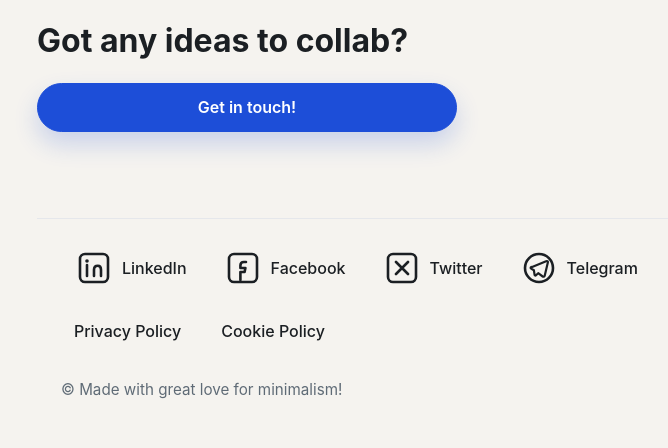
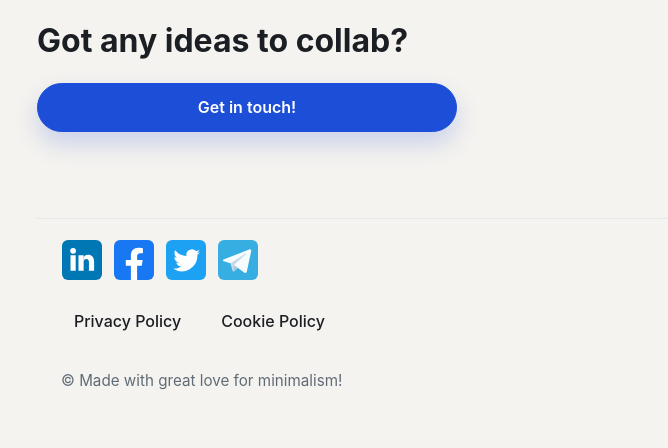
Before and after one commit to parasochka/parasochka.com, a PHP site: page / in a window 1280 px wide. Shown: the part 658-1106 px from the top of the page, without its empty margins (113-781 px from the left). After the commit the page ends 1048 px from the top, so only its background shows below. Run offline with PHP 8.4, Linux system fonts and the light colour scheme.

Commit message:
Update social footer buttons to icon-only across all pages

```diff
--- a/assets/style.css
+++ b/assets/style.css
@@ -195,15 +195,11 @@ main{padding:24px 0}
   display:inline-flex;
   align-items:center;
   justify-content:center;
-  gap:8px;
-  padding:8px 12px;
-  border-radius:999px;
+  border-radius:10px;
   border:1px solid transparent;
-  color:var(--ink);
-  font-weight:500;
-  white-space:nowrap;
+  line-height:0;
 }
-.social-links a:hover{background:var(--accent-soft);color:var(--accent)}
+.social-links a:hover{background:var(--accent-soft);border-color:var(--accent-soft)}
 .social-icon{width:40px;height:40px;display:block;flex:0 0 auto}
 .map-embed{margin-top:16px}
 .content-image img{max-width:100%;height:auto;border-radius:16px}
--- a/index.html
+++ b/index.html
@@ -77,10 +77,10 @@
 <footer class="site-footer">
   <div class="container">
     <ul class="social-links">
-      <li><a href="https://www.linkedin.com/in/parasochka/" target="_blank" rel="noreferrer noopener nofollow"><svg class="social-icon" viewBox="0 0 40 40" aria-hidden="true" focusable="false"><rect x="6" y="6" width="28" height="28" rx="5" ry="5" fill="none" stroke="currentColor" stroke-width="2.6"></rect><line x1="13" y1="17" x2="13" y2="28" stroke="currentColor" stroke-width="2.6" stroke-linecap="round"></line><circle cx="13" cy="13" r="1.8" fill="currentColor"></circle><path d="M20 28v-6.2c0-2.6 1.8-4 3.8-4s3.2 1.3 3.2 4V28" fill="none" stroke="currentColor" stroke-width="2.6" stroke-linecap="round" stroke-linejoin="round"></path></svg><span>LinkedIn</span></a></li>
-      <li><a href="https://www.facebook.com/parasochka" target="_blank" rel="noreferrer noopener nofollow"><svg class="social-icon" viewBox="0 0 40 40" aria-hidden="true" focusable="false"><rect x="6" y="6" width="28" height="28" rx="5" ry="5" fill="none" stroke="currentColor" stroke-width="2.6"></rect><path d="M23 14h-2.2c-2.1 0-3.4 1.3-3.4 3.5V20h5l-.8 4h-4.2v8" fill="none" stroke="currentColor" stroke-width="2.6" stroke-linecap="round" stroke-linejoin="round"></path></svg><span>Facebook</span></a></li>
-      <li><a href="https://twitter.com/parasochkaartem" target="_blank" rel="noreferrer noopener nofollow"><svg class="social-icon" viewBox="0 0 40 40" aria-hidden="true" focusable="false"><rect x="6" y="6" width="28" height="28" rx="5" ry="5" fill="none" stroke="currentColor" stroke-width="2.6"></rect><path d="M14 14l12 12M26 14L14 26" fill="none" stroke="currentColor" stroke-width="2.6" stroke-linecap="round"></path></svg><span>Twitter</span></a></li>
-      <li><a href="https://t.me/aparasochka" target="_blank" rel="noreferrer noopener nofollow"><svg class="social-icon" viewBox="0 0 40 40" aria-hidden="true" focusable="false"><rect x="6" y="6" width="28" height="28" rx="14" ry="14" fill="none" stroke="currentColor" stroke-width="2.6"></rect><path d="M12.5 19.2l15.2-6.1c.7-.3 1.4.4 1.2 1.2l-3.2 13.5c-.2.9-1.3 1.2-2 .7l-4.5-3.3-2.2 2.1c-.5.5-1.3.2-1.4-.5l-.7-4.5-2.8-1.7c-.7-.4-.6-1.4.1-1.7z" fill="none" stroke="currentColor" stroke-width="2.2" stroke-linecap="round" stroke-linejoin="round"></path></svg><span>Telegram</span></a></li>
+      <li><a href="https://www.linkedin.com/in/parasochka/" aria-label="LinkedIn" target="_blank" rel="noreferrer noopener nofollow"><svg class="social-icon" xmlns="http://www.w3.org/2000/svg" viewBox="0 0 512 512" role="img" aria-hidden="true" focusable="false" fill="#ffffff"><rect width="512" height="512" rx="15%" fill="#0077b5"></rect><circle cx="142" cy="138" r="37"></circle><path stroke="#ffffff" stroke-width="66" d="M244 194v198M142 194v198"></path><path d="M276 282c0-20 13-40 36-40 24 0 33 18 33 45v105h66V279c0-61-32-89-76-89-34 0-51 19-59 32"></path></svg></a></li>
+      <li><a href="https://www.facebook.com/parasochka" aria-label="Facebook" target="_blank" rel="noreferrer noopener nofollow"><svg class="social-icon" xmlns="http://www.w3.org/2000/svg" viewBox="0 0 512 512" role="img" aria-hidden="true" focusable="false"><rect width="512" height="512" rx="15%" fill="#1877f2"></rect><path d="M355.6 330l11.4-74h-71v-48c0-20.2 9.9-40 41.7-40H370v-63s-29.3-5-57.3-5c-58.5 0-96.7 35.4-96.7 99.6V256h-65v74h65v182h80V330h59.6z" fill="#ffffff"></path></svg></a></li>
+      <li><a href="https://twitter.com/parasochkaartem" aria-label="Twitter" target="_blank" rel="noreferrer noopener nofollow"><svg class="social-icon" xmlns="http://www.w3.org/2000/svg" viewBox="0 0 512 512" role="img" aria-hidden="true" focusable="false"><rect width="512" height="512" rx="15%" fill="#1da1f2"></rect><path fill="#ffffff" d="M437 152a72 72 0 01-40 12a72 72 0 0032-40a72 72 0 01-45 17a72 72 0 00-122 65a200 200 0 01-145-74a72 72 0 0022 94a72 72 0 01-32-7a72 72 0 0056 69a72 72 0 01-32 1a72 72 0 0067 50a200 200 0 01-105 29a200 200 0 00309-179a200 200 0 0035-37"></path></svg></a></li>
+      <li><a href="https://t.me/aparasochka" aria-label="Telegram" target="_blank" rel="noreferrer noopener nofollow"><svg class="social-icon" xmlns="http://www.w3.org/2000/svg" viewBox="0 0 512 512" role="img" aria-hidden="true" focusable="false"><rect width="512" height="512" rx="15%" fill="#37aee2"></rect><path fill="#c8daea" d="M199 404c-11 0-10-4-13-14l-32-105 245-144"></path><path fill="#a9c9dd" d="M199 404c7 0 11-4 16-8l45-43-56-34"></path><path fill="#f6fbfe" d="M204 319l135 99c14 9 26 4 30-14l55-258c5-22-9-32-24-25L79 245c-21 8-21 21-4 26l83 26 190-121c9-5 17-3 11 4"></path></svg></a></li>
     </ul>
     <div class="footer-links"><a href="/privacy-policy/">Privacy Policy</a><a href="/cookie-policy/">Cookie Policy</a></div>
     <p class="footer-note">© Made with great love for minimalism!</p>
```
Also changed, not shown: about-me/index.html (+4 -4 lines), contacts/index.html (+4 -4 lines), cookie-policy/index.html (+4 -4 lines), privacy-policy/index.html (+4 -4 lines), sidely-chatgpt-sidebar/index.html (+4 -4 lines).
